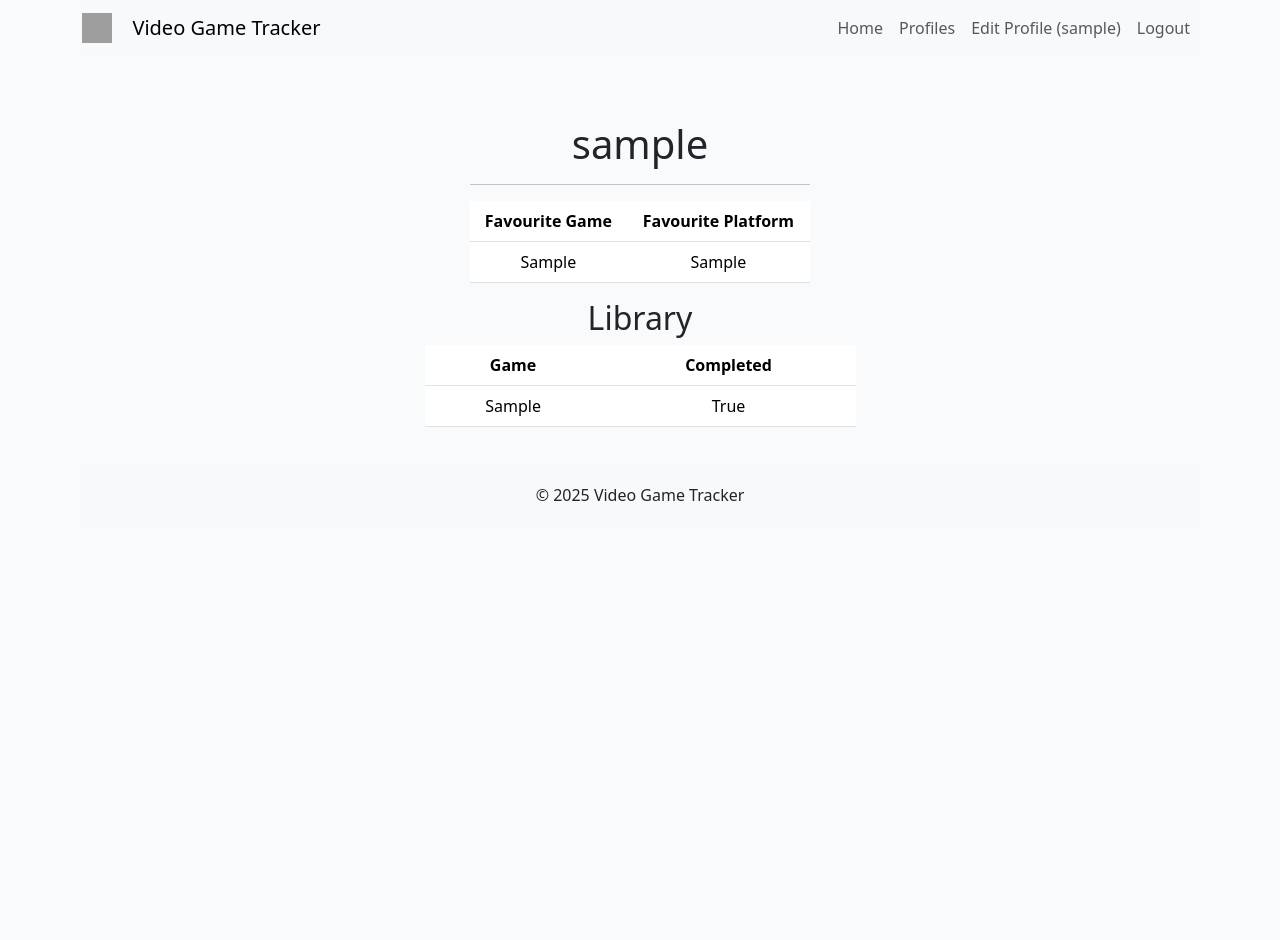
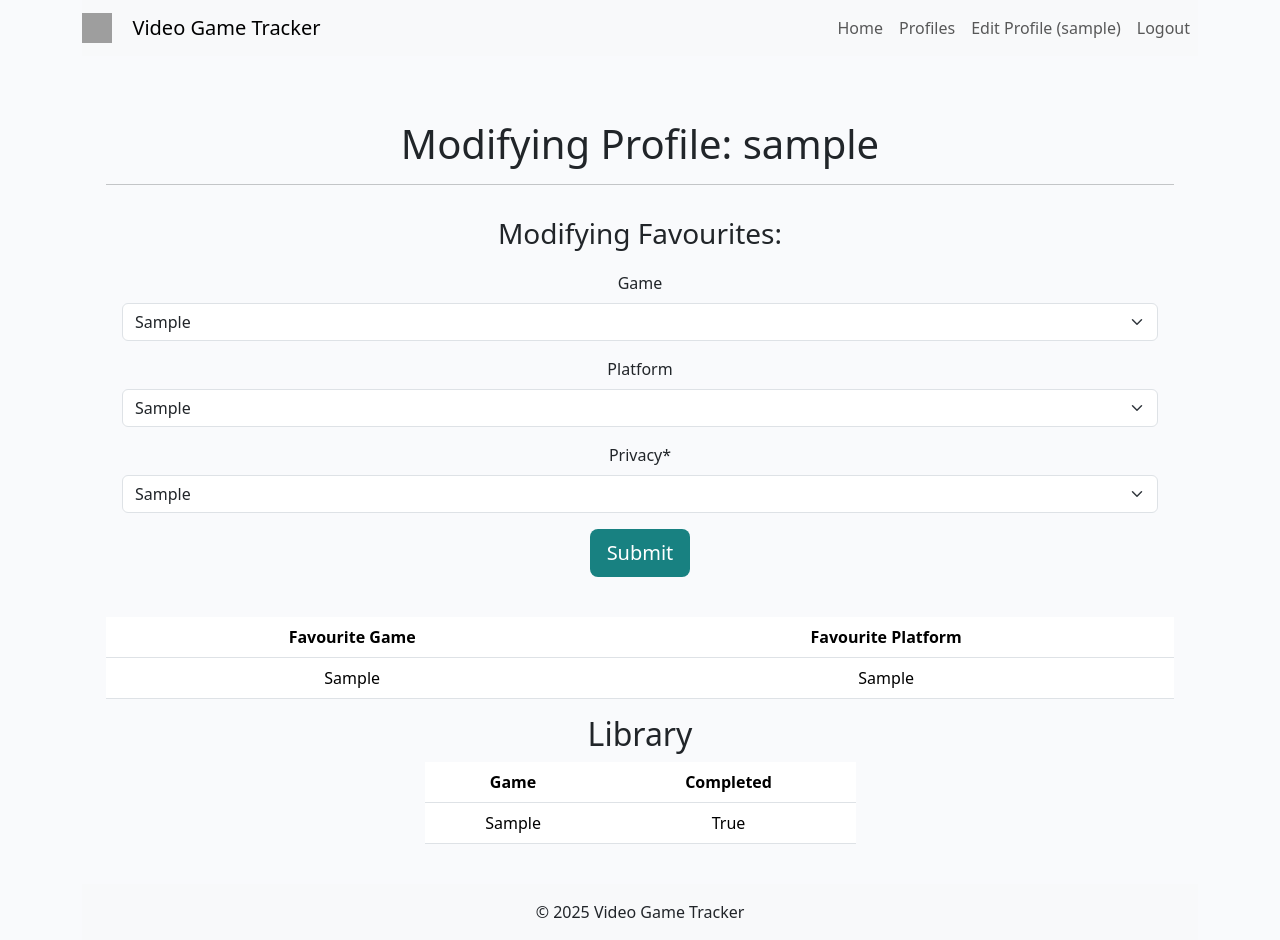
Before and after one commit to lcorndogl/Video-Game-Tracker, a Django app: page /manage/profile/ in a window 1280 px wide. Before the commit the page ends 501 px from the top, so only its background shows below. Run offline with Django 4.2, Linux system fonts and the light colour scheme; a user stored in the database is signed in; tables that the repository leaves empty hold one stand-in row (values such as "Sample post"); some libraries are stand-ins or nearby versions; grey boxes are pictures that could not be loaded.

Commit message:
Add ability to modify profile favourites, privacy

```diff
--- a/profiles/forms.py
+++ b/profiles/forms.py
@@ -1,8 +1,13 @@
 from django import forms
-from .models import Comment
+from .models import Comment, User_Profile, User_Library
 
 
 class CommentForm(forms.ModelForm):
     class Meta:
         model = Comment
         fields = ('body',)
+
+class FavouritesForm(forms.ModelForm):
+    class Meta:
+        model = User_Profile
+        fields = ('game', 'platform', 'privacy')
--- a/profiles/templates/profiles/manage.html
+++ b/profiles/templates/profiles/manage.html
@@ -1,5 +1,6 @@
 {% extends "base.html" %}
 {% load static %}
+{% load crispy_forms_tags %}
 {% block content %}
 
 <!-- profile_detailed.html content starts here -->
@@ -12,9 +13,22 @@
             <h1>ERROR: You must be logged in to modify your profile</h1>
             {% else %}
             <div class="row justify-content-center">
-                <div class="col-md-4 text-center">
-                    <h1>{{ user }}</h1>
+                <div class="col-md-12 text-center">
+                    <h1>Modifying Profile: {{ user }}</h1>
                     <hr>
+
+                    <div class="card mb-4 mt-3">
+                        <div class="card-body">
+                            <h3>Modifying Favourites:</h3>
+                            <form id="favouritesForm" method="post" style="margin-top: 1.3em;">
+                                {{ favourites_form | crispy }}
+                                {% csrf_token %}
+                                <button id="submitButton" type="submit" class="btn btn-signup btn-lg">Submit</button>
+                            </form>
+                        </div>
+                    </div>
+
+
                     <!-- Checks if the user has a favourite game or platform -->
                     <p class="text-muted>">
                     <table class="table">
@@ -64,3 +78,7 @@
 </div>
 <!-- profile_detailed.html content ends here -->
 {% endblock %}
+{% block extras %}
+<script src="{% static 'js/favourites.js' %}"></script>
+<script src="{% static 'js/library.js' %}"></script>
+{% endblock %}
--- a/profiles/views.py
+++ b/profiles/views.py
@@ -3,7 +3,39 @@ from django.views import generic
 from django.contrib import messages
 from django.http import HttpResponseRedirect
 from .models import User_Profile, User_Library, User, Comment, Privacy
-from .forms import CommentForm
+from .forms import CommentForm, FavouritesForm
+
+
+# def comment_edit(request, comment_id):
+#     """
+#     Display an individual comment for edit.
+
+#     **Context**
+
+#     ``post``
+#         An instance of :model:`blog.Post`.
+#     ``comment``
+#         A single comment related to the post.
+#     ``comment_form``
+#         An instance of :form:`blog.CommentForm`.
+#     """
+#     if request.method == "POST":
+
+#         user = get_object_or_404(User, username=request.user)
+#         comment = get_object_or_404(Comment, pk=comment_id)
+#         comment_form = CommentForm(data=request.POST, instance=comment)
+
+#         if comment_form.is_valid() and comment.commenter == request.user:
+#             comment = comment_form.save(commit=False)
+#             comment.commenter = user
+#             comment.approved = True
+#             comment.save()
+#             messages.add_message(request, messages.SUCCESS, 'Comment Updated!')
+#         else:
+#             messages.add_message(request, messages.ERROR,
+#                                  'Error updating comment!')
+
+#     return HttpResponseRedirect(reverse('profile_detailed', args=[comment.profile]))
 
 
 def manage_profile(request):
@@ -18,9 +50,44 @@ def manage_profile(request):
         User_Profile.objects.create(user=user, privacy=privacy)
     profile = get_object_or_404(User_Profile, user=user)
     library = User_Library.objects.filter(user=user)
+
+    if request.method == "POST":
+        favourites_form = FavouritesForm(data=request.POST, instance=profile)
+        if favourites_form.is_valid():
+            favourites_form.save()
+            messages.add_message(request, messages.SUCCESS, 'Profile Updated!')
+        else:
+            messages.add_message(request, messages.ERROR, 'Error updating profile!')
+    else:
+        favourites_form = FavouritesForm(instance=profile)
+
+
+
+
+    # favourites_form = FavouritesForm(data=request.POST)
+    # if request.method == "POST":
+    #     print("Received a POST request")
+    #     favourites_form = FavouritesForm(data=request.POST)
+    #     if favourites_form.is_valid():
+    #         print("Form is valid")
+    #         library, created = Library.objects.get_or_create(user=user)
+    #     library.favourites = favourites_form.cleaned_data['favourites']
+    #     library.save()
+    #     messages.add_message(
+    #         request, messages.SUCCESS,
+    #         'Favourites Updated!'
+    #     )
+    # else:
+    #     print("Form is invalid")
+    #     messages.add_message(
+    #         request, messages.ERROR,
+    #         'Error updating favourites!'
+    #     )
+
     context = {
         "library": library,
         "profile": profile,
+        "favourites_form": favourites_form,
 
     }
     return render(
--- /dev/null
+++ b/static/js/favourites.js
@@ -0,0 +1,48 @@
+// const editButtons = document.getElementsByClassName("btn-edit");
+// const commentText = document.getElementById("id_body");
+// const commentForm = document.getElementById("commentForm");
+const submitButton = document.getElementById("submitButton");
+
+// const deleteModal = new bootstrap.Modal(document.getElementById("deleteModal"));
+// const deleteButtons = document.getElementsByClassName("btn-delete");
+// const deleteConfirm = document.getElementById("deleteConfirm");
+
+
+
+/**
+* Initializes edit functionality for the provided edit buttons.
+*
+* For each button in the `editButtons` collection:
+* - Retrieves the associated comment's ID upon click.
+* - Fetches the content of the corresponding comment.
+* - Populates the `commentText` input/textarea with the comment's content for editing.
+* - Updates the submit button's text to "Update".
+* - Sets the form's action attribute to the `edit_comment/{commentId}` endpoint.
+*/
+// for (let button of editButtons) {
+//   button.addEventListener("click", (e) => {
+//     let commentId = e.target.getAttribute("data-comment_id");
+//     let commentContent = document.getElementById(`comment${commentId}`).innerText;
+//     commentText.value = commentContent;
+//     submitButton.innerText = "Update";
+//     commentForm.setAttribute("action", `../edit_comment/${commentId}`);
+//   });
+// }
+
+/**
+* Initializes deletion functionality for the provided delete buttons.
+*
+* For each button in the `deleteButtons` collection:
+* - Retrieves the associated comment's ID upon click.
+* - Updates the `deleteConfirm` link's href to point to the
+* deletion endpoint for the specific comment.
+* - Displays a confirmation modal (`deleteModal`) to prompt
+* the user for confirmation before deletion.
+*/
+// for (let button of deleteButtons) {
+//   button.addEventListener("click", (e) => {
+//     let commentId = e.target.getAttribute("data-comment_id");
+//     deleteConfirm.href = `../delete_comment/${commentId}`;
+//     deleteModal.show();
+//   });
+// }
```
Also changed, not shown: static/js/library.js (added, +48 -0 lines).
